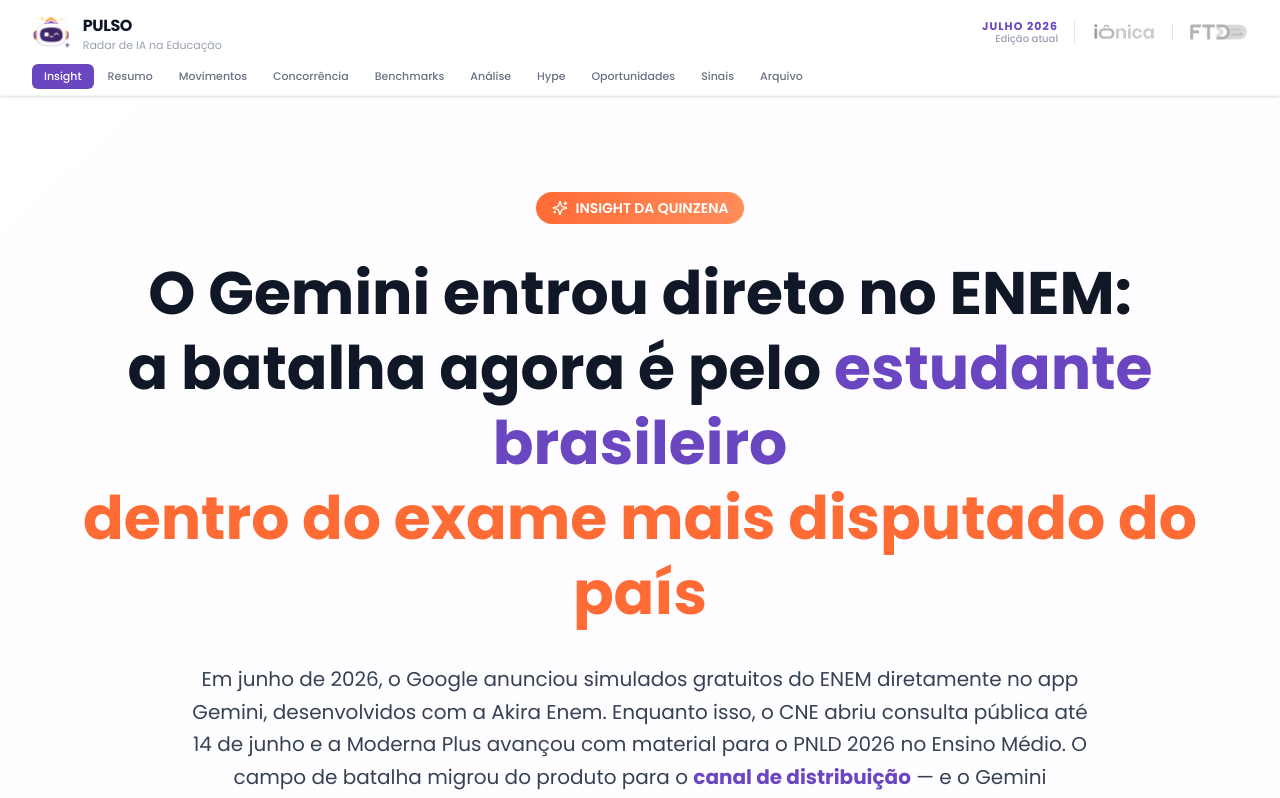
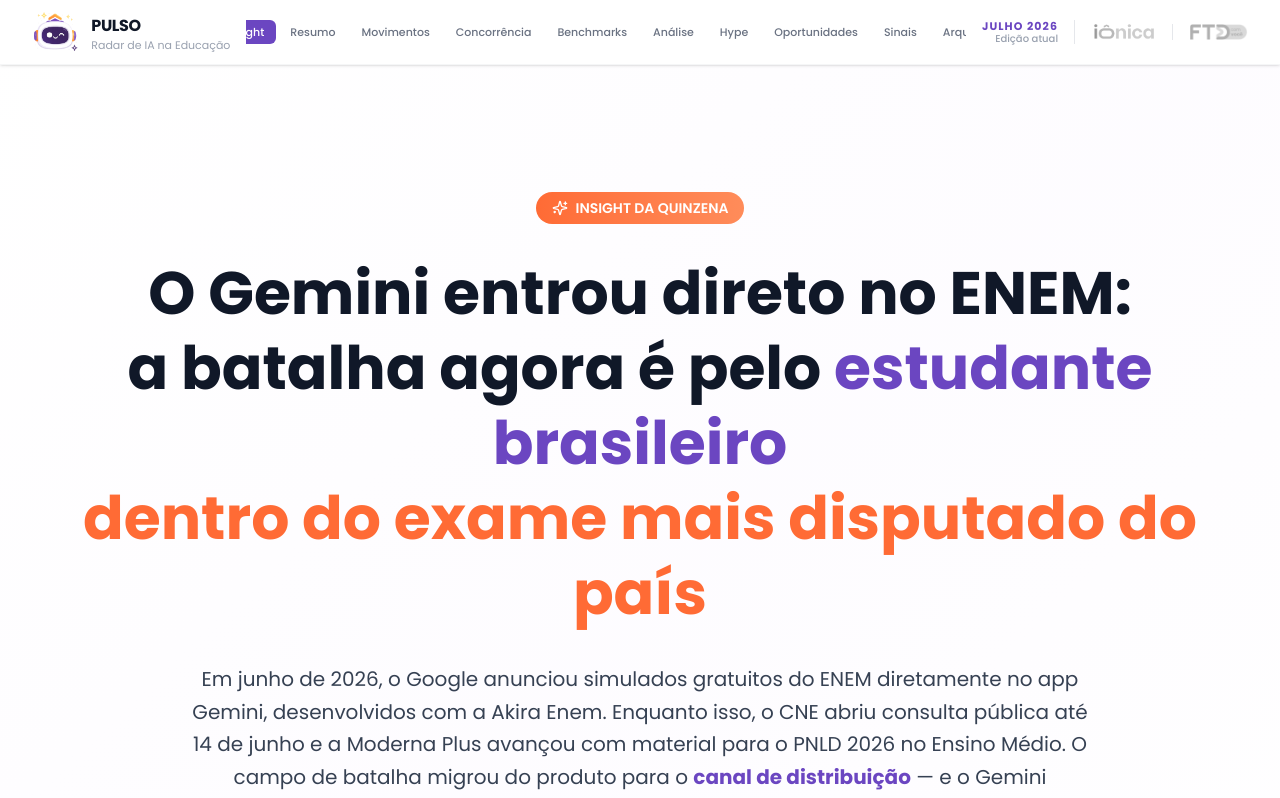
Before and after one commit to bacellarafa/pulso-ia, a React (Vite) app: page / in a window 1280 px wide. Shown: the top 798 px of the page. Built offline with nearby package versions, Linux system fonts and the light colour scheme.

Commit message:
feat: nav centralizada no header, mascote maior

```diff
--- a/src/app/App.tsx
+++ b/src/app/App.tsx
@@ -962,46 +962,20 @@
       <header className="fixed top-0 left-0 right-0 bg-white/96 backdrop-blur-md z-50 border-b border-gray-100/80 shadow-sm">
         <div className="max-w-7xl mx-auto px-5 md:px-8">
 
-          {/* Linha principal */}
-          <div className="flex items-center justify-between h-14 md:h-16">
+          {/* Linha única — 3 colunas: identidade | nav centralizada | direita */}
+          <div className="flex items-center h-14 md:h-16 gap-4">
 
             {/* Identidade — mascote + nome */}
-            <div className="flex items-center gap-3">
-              <img src={mascoteIA} alt="PULSO" className="h-8 md:h-9 w-auto flex-shrink-0" />
+            <div className="flex items-center gap-3 flex-shrink-0">
+              <img src={mascoteIA} alt="PULSO" className="h-10 md:h-11 w-auto flex-shrink-0" />
               <div className="flex flex-col justify-center leading-none">
                 <span className="text-sm md:text-base font-bold text-gray-900 tracking-tight" style={{ fontFamily: "'Poppins', sans-serif" }}>PULSO</span>
                 <span className="hidden md:inline text-[11px] text-gray-400 font-normal mt-0.5">Radar de IA na Educação</span>
               </div>
             </div>
 
-            {/* Direita — edição + logos parceiros, todos alinhados verticalmente */}
-            <div className="hidden sm:flex items-center gap-4">
-              {/* Badge de edição */}
-              <div className="flex flex-col items-end leading-none">
-                <span className="text-[11px] font-bold text-[#6B46C1] uppercase tracking-widest">Julho 2026</span>
-                <span className="text-[10px] text-gray-400 font-medium mt-0.5">Edição atual</span>
-              </div>
-              {/* Divisor */}
-              <div className="w-px h-6 bg-gray-200" />
-              {/* Logos */}
-              <img
-                src={logoIonica}
-                alt="Iônica"
-                className="h-5 w-auto"
-                style={{ filter: 'grayscale(100%) opacity(0.45)' }}
-              />
-              <div className="w-px h-4 bg-gray-200" />
-              <img
-                src={logoFTD}
-                alt="FTD Com Você"
-                className="h-4 w-auto"
-                style={{ filter: 'grayscale(100%) opacity(0.40)' }}
-              />
-            </div>
-          </div>
-
-          {/* Nav de seções */}
-          <nav className="flex items-center gap-0.5 overflow-x-auto scrollbar-hide pb-1.5">
+            {/* Nav centralizada — cresce para preencher o espaço */}
+            <nav className="flex-1 flex items-center justify-center gap-0.5 overflow-x-auto scrollbar-hide">
             {[
               { id: 'insight', label: 'Insight' },
               { id: 'resumo', label: 'Resumo' },
@@ -1027,7 +1001,31 @@
                 {item.label}
               </button>
             ))}
-          </nav>
+            </nav>
+
+            {/* Direita — edição + logos parceiros */}
+            <div className="hidden sm:flex items-center gap-4 flex-shrink-0">
+              <div className="flex flex-col items-end leading-none">
+                <span className="text-[11px] font-bold text-[#6B46C1] uppercase tracking-widest">Julho 2026</span>
+                <span className="text-[10px] text-gray-400 font-medium mt-0.5">Edição atual</span>
+              </div>
+              <div className="w-px h-6 bg-gray-200" />
+              <img
+                src={logoIonica}
+                alt="Iônica"
+                className="h-5 w-auto"
+                style={{ filter: 'grayscale(100%) opacity(0.45)' }}
+              />
+              <div className="w-px h-4 bg-gray-200" />
+              <img
+                src={logoFTD}
+                alt="FTD Com Você"
+                className="h-4 w-auto"
+                style={{ filter: 'grayscale(100%) opacity(0.40)' }}
+              />
+            </div>
+
+          </div>
         </div>
       </header>
 
```
Also changed, not shown: 4 other files (tests, documents, lock files or other folders).
